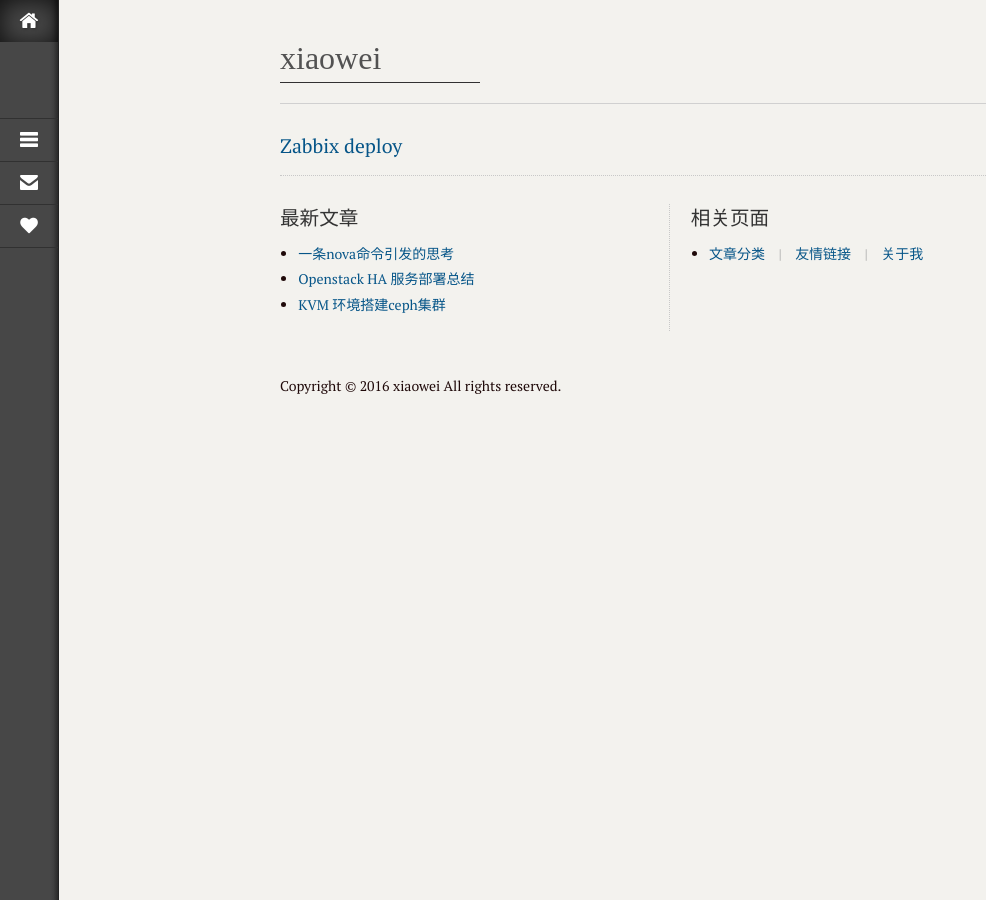
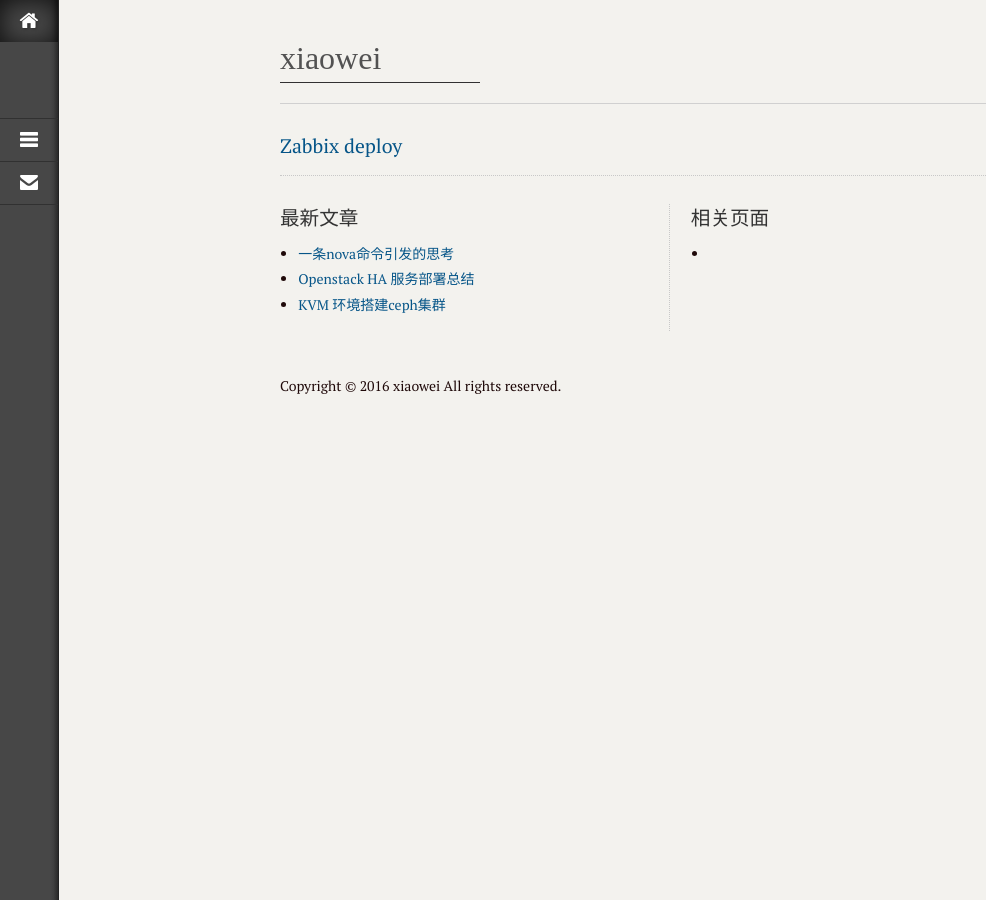
Before and after one commit to XiaoweiQian/note, a Jekyll site: the page built from index.html, in a window 1280 px wide. Shown: the whole page, without its empty margins (0-986 px from the left). Built offline with Jekyll 4.4.1, drawn with Linux system fonts in a browser that asks for light colours; the list of posts is cut into pages by our own code.

Commit message:
Update _config.yml

```diff
--- a/_config.yml
+++ b/_config.yml
@@ -85,21 +85,7 @@ nav:
     url: /contact.html
     icon: icon-envelope-alt
     class: none
-  - text: 联系我
-    url:
-    icon: icon-heart
-    class: none
 
-page:
-  - text: 文章分类
-    url: /archives.html
-    last: true
-  - text: 友情链接
-    url: /links.html
-    last: true
-  - text: 关于我
-    url: /contact.html
-    last: false
 
 author:
   name: Xiaowei
```
